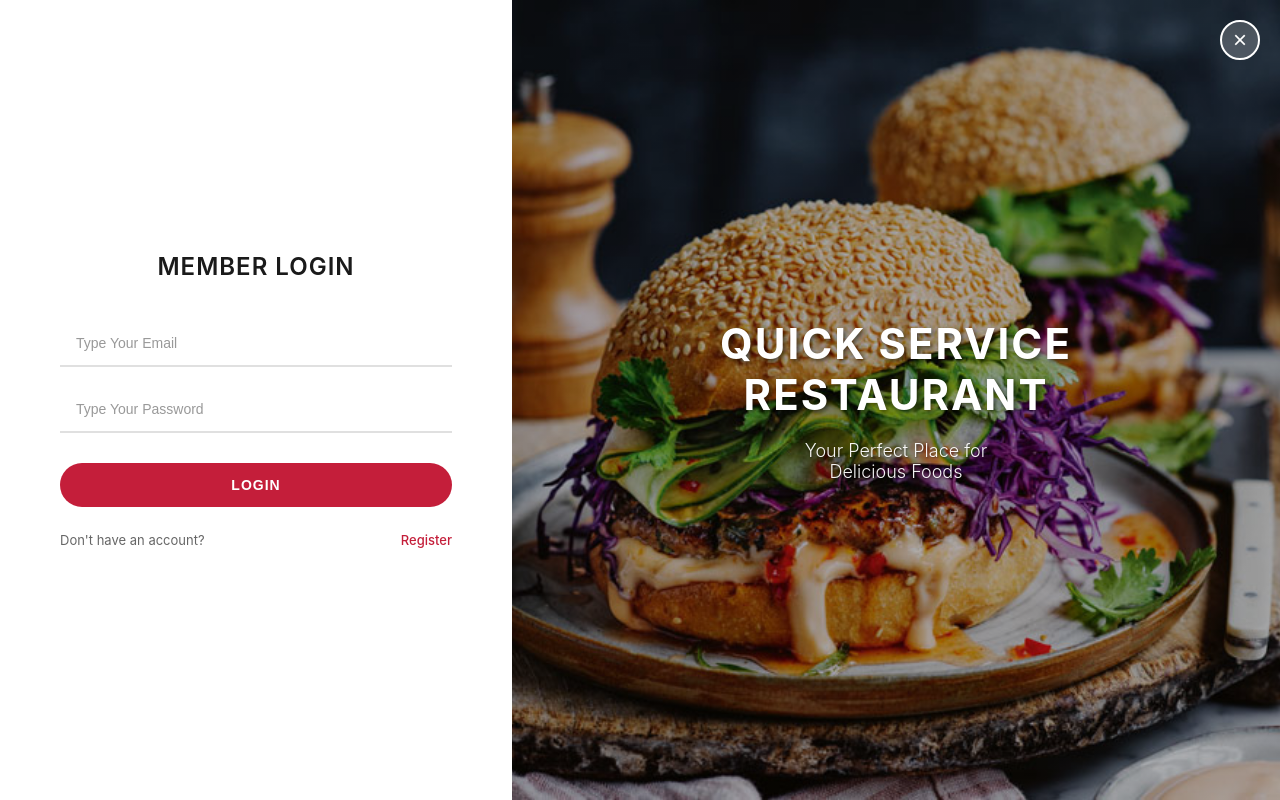
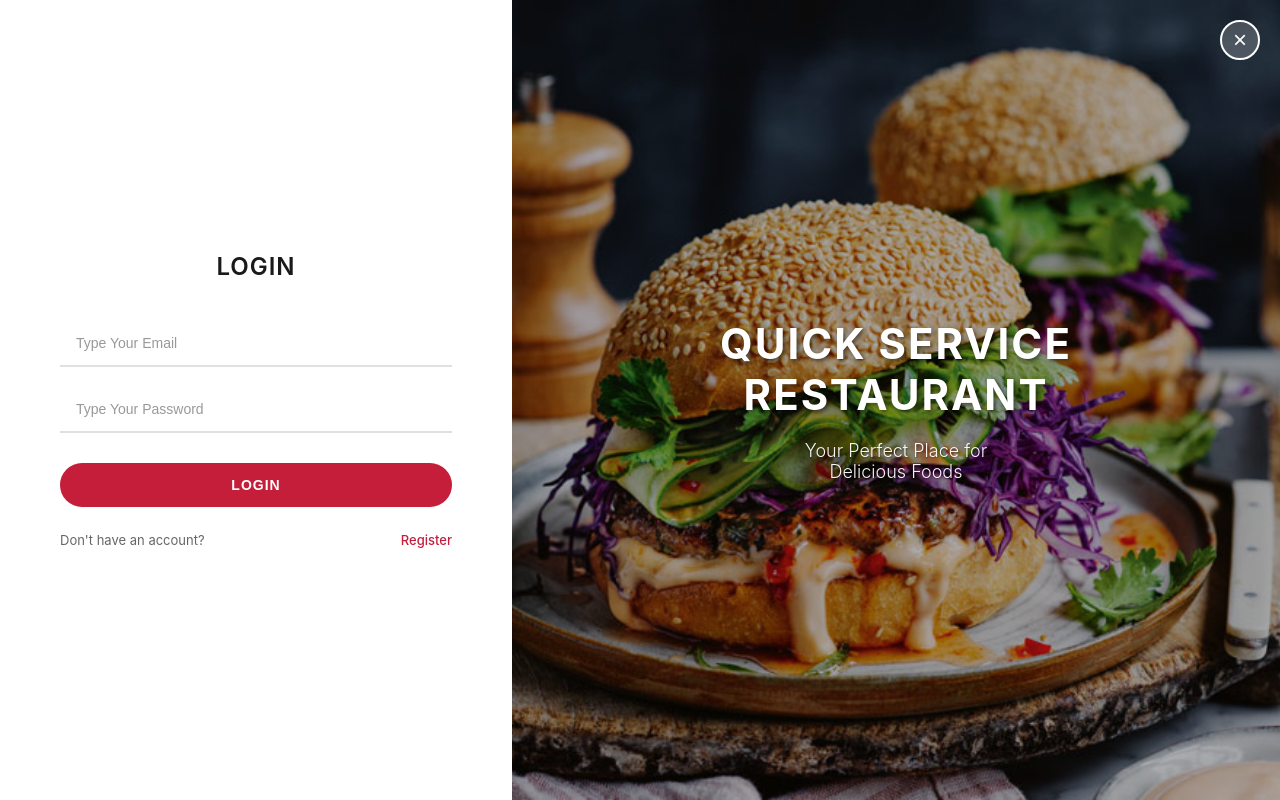
Before and after one commit to malithrukshankg/restaurant-order-processor, a React (Vite) app in the folder frontend/: page /login in a window 1280 px wide. Built offline with nearby package versions, Linux system fonts and the light colour scheme; no server answers.

Commit message:
feat(frontend): update UI element styling

```diff
--- a/frontend/src/pages/LoginPage.tsx
+++ b/frontend/src/pages/LoginPage.tsx
@@ -41,7 +41,7 @@
 
       {/* Left side - Login form */}
       <div className="auth-form-wrapper">
-        <h1 className="auth-title">Member Login</h1>
+        <h1 className="auth-title">Login</h1>
 
         <form onSubmit={onSubmit} className="auth-form">
           <input
```
